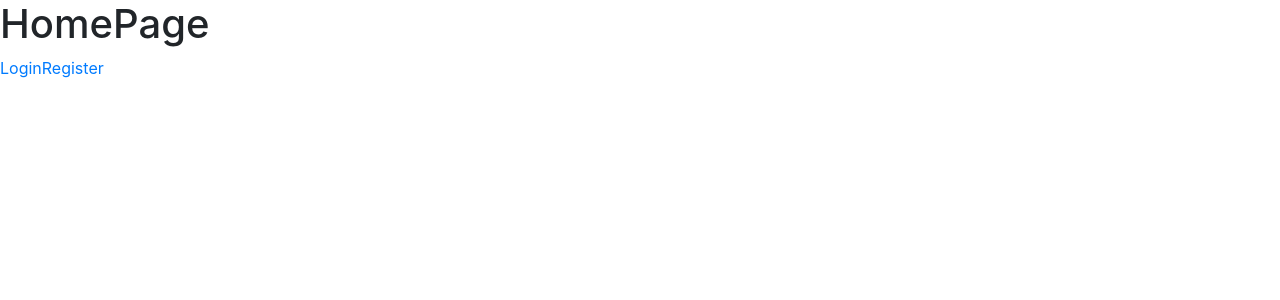
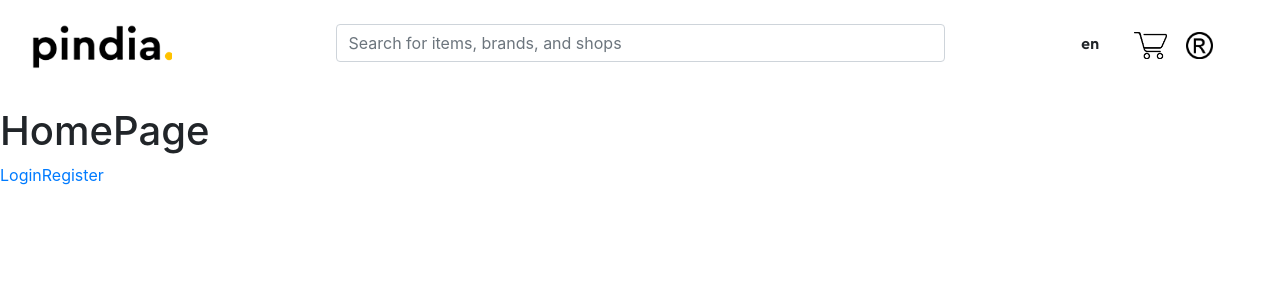
Before and after one commit to randiadiel/pindia-fe, a React (Create React App) app: page / in a window 1280 px wide. Shown: the top 300 px of the page. Built offline with nearby package versions, Linux system fonts and the light colour scheme.

Commit message:
create navbar component (not finish)

```diff
--- /dev/null
+++ b/src/components/common/NavBar.jsx
@@ -0,0 +1,36 @@
+import React, { Component } from "react";
+import Logo from "../../assets/logo.png";
+import { Link } from "react-router-dom";
+
+class NavBar extends Component {
+  render() {
+    return (
+      <div className="navbar container-fluid">
+        <div className="row navBar-row">
+          <div className="col-md-2 logo">
+            <Link to="/">
+              <img src={Logo} alt="logo-pindia"></img>
+            </Link>
+          </div>
+          <div className="col-md-1"></div>
+          <div className="col-md-6 searchBar">
+            <input
+              class="form-control mr-sm-2"
+              type="search"
+              placeholder="Search for items, brands, and shops"
+              aria-label="Search"
+            ></input>
+          </div>
+          <div className="col-md-1"></div>
+          <div className="col-md-2 links">
+            <div className="en-logo">en</div>
+            <div className="cart-logo"></div>
+            <div className="R-logo"></div>
+          </div>
+        </div>
+      </div>
+    );
+  }
+}
+
+export default NavBar;
--- a/src/pages/home/HomePage.jsx
+++ b/src/pages/home/HomePage.jsx
@@ -1,10 +1,12 @@
-import React, { Component } from "react";
+import React, { Component, Fragment } from "react";
 import { Link } from "react-router-dom";
+import NavBar from "../../components/common/NavBar";
 
 class HomePage extends Component {
   render() {
     return (
-      <div>
+      <div className="home-page">
+        <NavBar></NavBar>
         <h1>HomePage</h1>
         <Link to="login">Login</Link>
         <Link to="register">Register</Link>
--- /dev/null
+++ b/src/style/components/common/_navbar.scss
@@ -0,0 +1,38 @@
+.navbar {
+  & > .navBar-row {
+    width: 100vw;
+    & > .logo {
+      & img {
+        height: 85%;
+        padding: 1rem;
+      }
+    }
+    & > .searchBar {
+      padding-top: 1rem;
+    }
+    & > .links {
+      display: inline-flex;
+      padding-top: 1.5rem;
+      & > .en-logo {
+        font-family: cerapro-bold;
+        height: 40%;
+        width: 20%;
+      }
+      & > .cart-logo {
+        background-image: url("../../../assets/cart-logo.png");
+        background-size: contain;
+        background-repeat: no-repeat;
+        height: 40%;
+        width: 20%;
+        margin: 0 1rem;
+      }
+      & > .R-logo {
+        background-image: url("../../../assets/R-logo.png");
+        background-size: contain;
+        background-repeat: no-repeat;
+        height: 40%;
+        width: 20%;
+      }
+    }
+  }
+}
--- a/src/style/index.scss
+++ b/src/style/index.scss
@@ -4,3 +4,5 @@
 @import "./pages/login/login-page";
 @import "./pages/register/register-page";
 @import "bootstrap/scss/bootstrap";
+@import "./pages/home/home-page";
+@import "./components/common/navbar";
```
Also changed, not shown: src/assets/R-logo.png (added), src/assets/cart-logo.png (added), src/style/pages/home/_home-page.scss (added).
